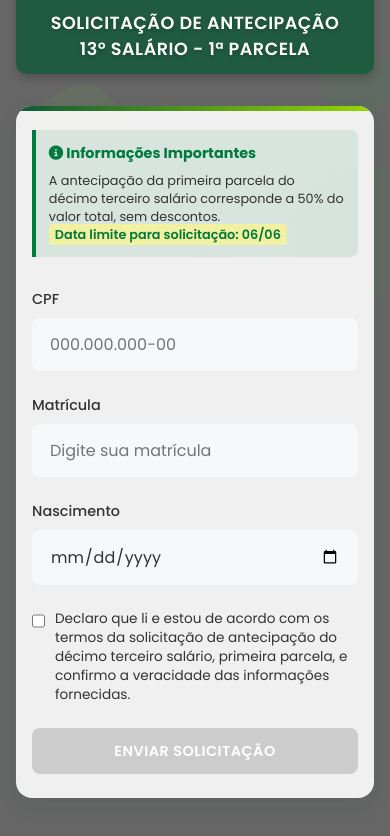
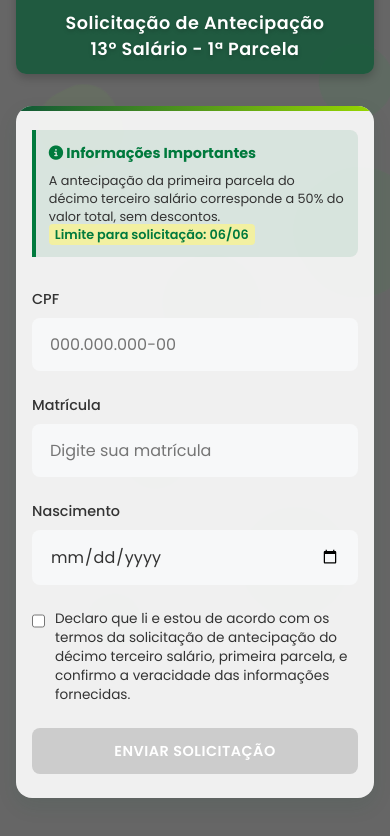
Before and after one commit to mediaware77/adiantamento-13, a plain HTML site: page index.html in a window 390 px wide. Shown: the part 90-926 px from the top of the page. Drawn offline with Linux system fonts and the light colour scheme.

Commit message:
melhoria no title para dispositivos mobile3

```diff
--- a/index.html
+++ b/index.html
@@ -24,14 +24,14 @@
     <div class="container">
         <div class="title-container">
             <img src="campina_branco2.png" alt="Logo PMCG" class="title-logo">
-            <h1 class="title">SOLICITAÇÃO DE ANTECIPAÇÃO</br>13º SALÁRIO - 1ª PARCELA</h1>
+            <h1 class="title">Solicitação de Antecipação</br>13º Salário - 1ª Parcela</h1>
         </div>
 
         <div class="card">
             <div class="form-content" id="formContent">
                 <div class="info-box">
                     <h3><i class="fas fa-info-circle"></i> Informações Importantes</h3>
-                    <p>A antecipação da primeira parcela do décimo terceiro salário corresponde a 50% do valor total, sem descontos.</br><strong style="color: var(--primary-color); font-weight: 600; background-color: var(--accent-light); padding: 2px 6px; border-radius: 4px;">Data limite para solicitação: 06/06</strong></p>
+                    <p>A antecipação da primeira parcela do décimo terceiro salário corresponde a 50% do valor total, sem descontos.</br><strong style="color: var(--primary-color); font-weight: 600; background-color: var(--accent-light); padding: 2px 6px; border-radius: 4px;">Limite para solicitação: 06/06</strong></p>
                 </div>
 
                 <form id="antecipacaoForm">
```
